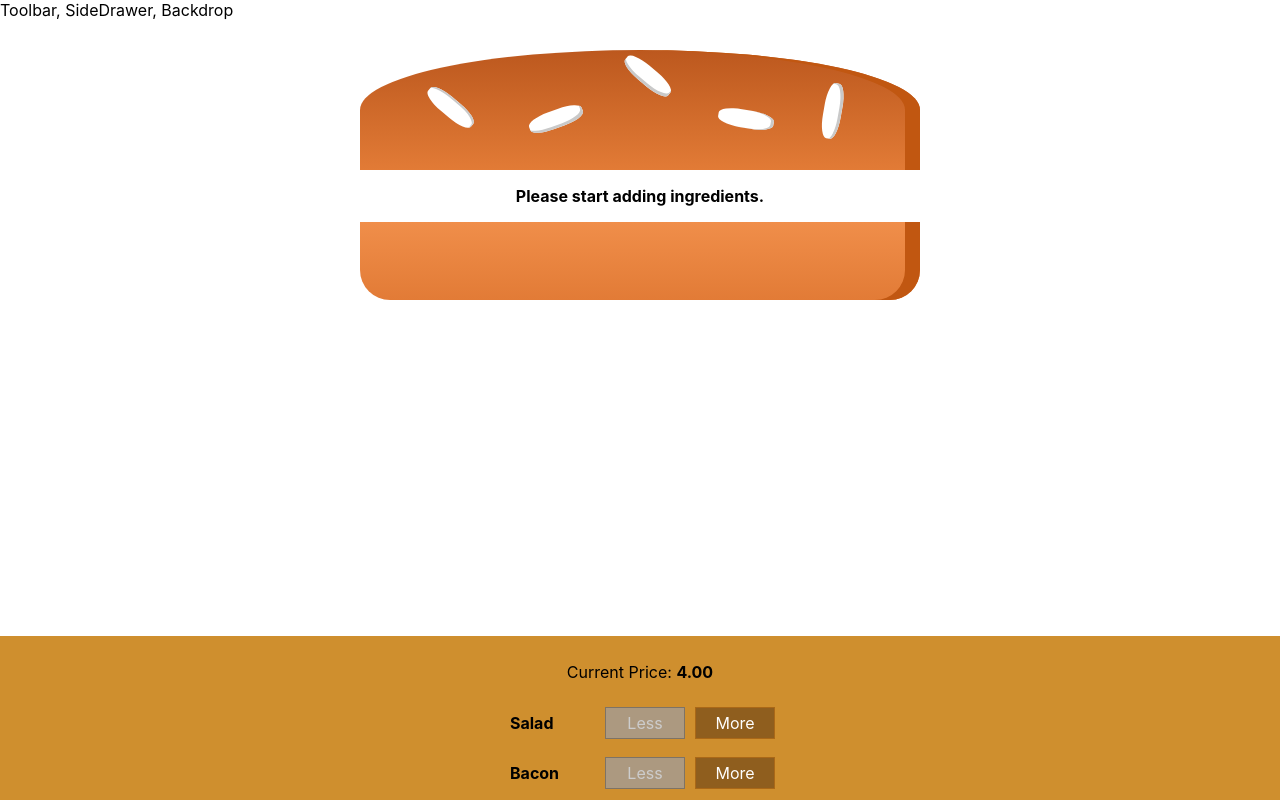
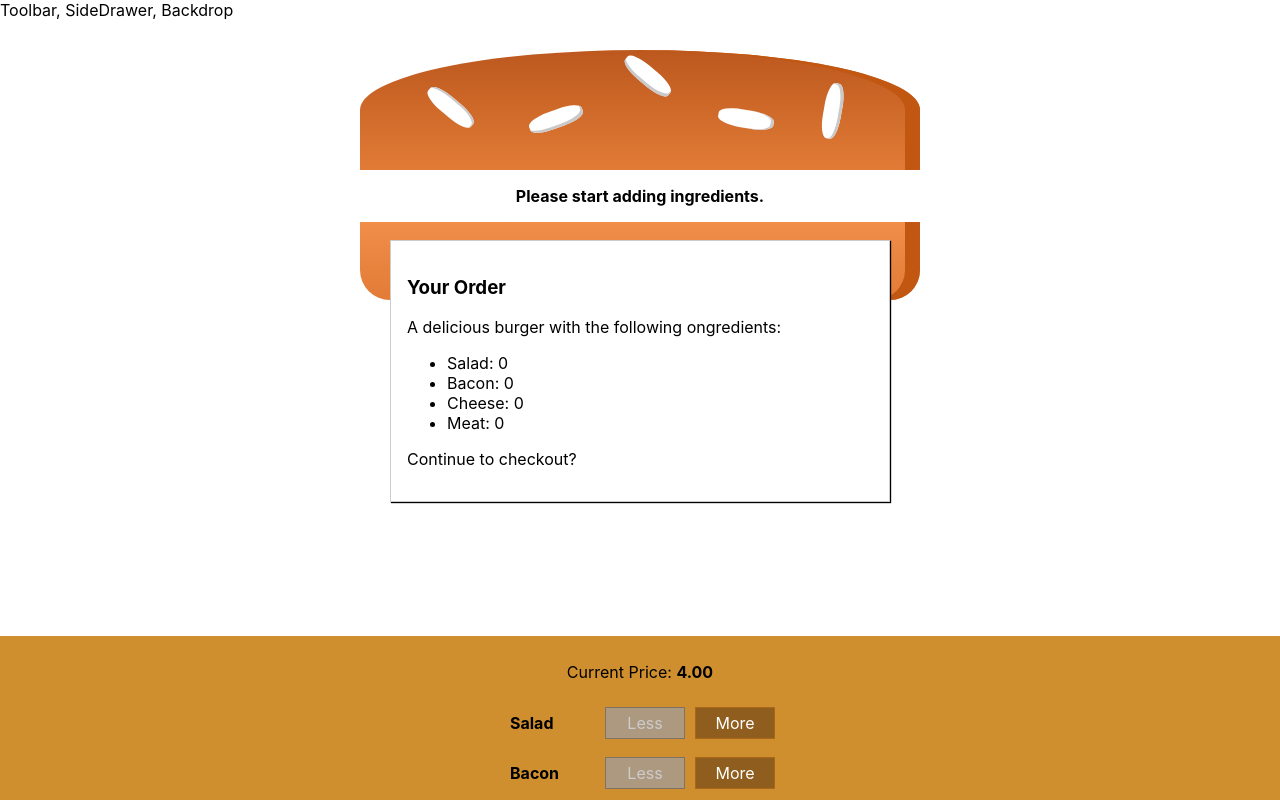
Before and after one commit to ysvet/myburger, a React (Create React App) app: page / in a window 1280 px wide. Shown: the top 800 px of the page. Built offline with nearby package versions, Linux system fonts and the light colour scheme.

Commit message:
added order summary modal

```diff
--- /dev/null
+++ b/src/components/Burger/OrderSummary/OrderSummary.js
@@ -0,0 +1,26 @@
+import React from 'react';
+
+import Auxiliary from '../../../hoc/Auxiliary'
+
+const orderSummary = ( props ) => {
+    const ingredientSummary = Object.keys(props.ingredients)
+        .map(igKey => {
+            return (
+                <li key={igKey}>
+                    <span style={{textTransform: 'capitalize'}}>{igKey}</span>: {props.ingredients[igKey]}
+                </li>);
+        });
+
+    return (
+        <Auxiliary>
+            <h3>Your Order</h3>
+            <p>A delicious burger with the following ongredients:</p>
+            <ul>
+                {ingredientSummary}
+            </ul>
+            <p>Continue to checkout?</p>
+        </Auxiliary>
+    )
+};
+
+export default orderSummary;
--- /dev/null
+++ b/src/components/UI/Modal/Modal.js
@@ -0,0 +1,11 @@
+import React from 'react';
+
+import styles from './Modal.module.css';
+
+const modal = ( props ) => (
+    <div className={styles.Modal}>
+         {props.children}
+    </div>
+);
+
+export default modal;
--- /dev/null
+++ b/src/components/UI/Modal/Modal.module.css
@@ -0,0 +1,20 @@
+.Modal {
+    position: fixed;
+    z-index: 500;
+    background-color: white;
+    width: 70%;
+    border: 1px solid #ccc;
+    box-shadow: 1px 1px 1px black;
+    padding: 16px;
+    left: 15%;
+    top: 30%;
+    box-sizing: border-box;
+    transition: all 0.3s ease-out;
+}
+
+@media (min-width: 600px) {
+    .Modal {
+        width: 500px;
+        left: calc(50% - 250px);
+    }
+}
--- a/src/containers/BurgerBuilder/BurgerBuilder.js
+++ b/src/containers/BurgerBuilder/BurgerBuilder.js
@@ -3,6 +3,8 @@
 import Auxiliary from '../../hoc/Auxiliary';
 import Burger from '../../components/Burger/Burger';
 import BuildControls from '../../components/Burger/BuildControls/BuildControls';
+import Modal from '../../components/UI/Modal/Modal';
+import OrderSummary from '../../components/Burger/OrderSummary/OrderSummary';
 
 
 const INGREDIENT_PRICES = {
@@ -77,6 +79,9 @@
     };
     return (
      <Auxiliary>
+        <Modal>
+          <OrderSummary ingredients={this.state.ingredients} />
+        </Modal>
         <Burger ingredients={this.state.ingredients}/>
         <BuildControls
           ingredientAdded={this.addIngredientHandler}
```
Also changed, not shown: src/components/UI/Backdrop/Backdrop.js (added).
